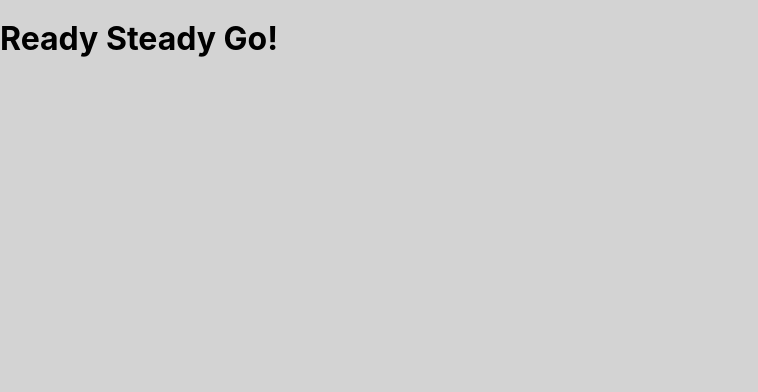
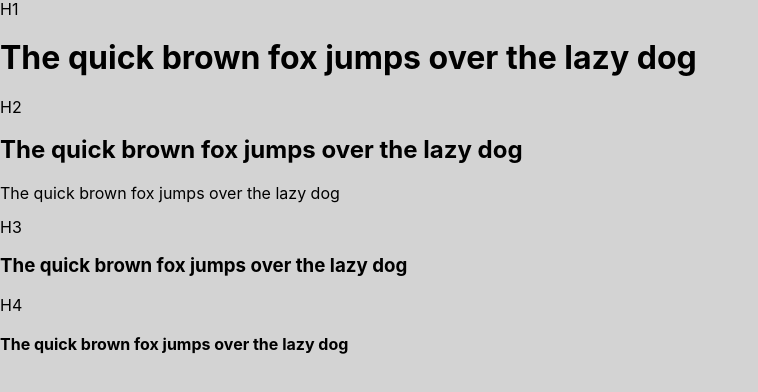
Before and after one commit to scottdh/static-site-starter, a website: page src/index.html in a window 1280 px wide. Shown: the whole page, without its empty margins (0-758 px from the left). Drawn offline with Linux system fonts and the light colour scheme.

Commit message:
Added typography examples to main page

```diff
--- a/scss/_elements.scss
+++ b/scss/_elements.scss
@@ -13,14 +13,17 @@ body {
 
 h1 {
   margin: 0;
-  margin-bottom: 2rem;
-  font-size: 1.75rem; // 28px
-  line-height: 2rem; // 32px
+  margin-bottom: 1.5rem;
+  font-size: 2rem; // 32px
+  line-height: 2.5rem; // 40px
   font-weight: $bold;
-
-  @media (min-width: 1400px) {
-    font-size: 2rem; // 32px
-    line-height: 2.5rem; // 48px
+  @media (min-width: 768px) {
+    font-size: 3rem; // 48px
+    line-height: 3.5rem; // 56px
+  }
+  @media (min-width: 1024px) {
+    font-size: 4rem; // 64px
+    line-height: 4.5rem; // 72px
   }
 }
 
@@ -30,12 +33,24 @@ h2 {
   font-weight: $semiBold;
   margin: 0;
   margin-bottom: 1rem;
+  @media (min-width: 1024px) {
+    font-size: 3rem; // 48px
+    line-height: 4.5rem; // 64px
+  }
 }
 
 h3 {
   font-size: 1rem;
   line-height: 1.5rem;
   font-weight: $semiBold;
+  margin: 0;
+  margin-bottom: 1rem;
+}
+
+h4 {
+  font-size: 1rem;
+  line-height: 1.5rem;
+  font-weight: $regular;
   margin: 0;
   margin-bottom: 1rem;
 }
@@ -72,3 +87,9 @@ ol {
     margin-bottom: 0.5rem;
   }
 }
+
+label {
+  font-size: 1rem;
+  line-height: 1.5rem;
+  margin: 0;
+}
--- a/scss/_theme.scss
+++ b/scss/_theme.scss
@@ -25,3 +25,7 @@ $background: $grey6;
 $primaryText: hsla(0, 0, 0, 1);
 $secondaryText: hsla(240, 6, 25, 0.6);
 $tertiaryText: hsla(240, 6, 25, 0.3);
+
+.secondaryText {
+  color: $secondaryText;
+}
--- a/scss/style.scss
+++ b/scss/style.scss
@@ -6,3 +6,7 @@
 @import "normalise.scss";
 @import "theme.scss";
 @import "elements.scss";
+
+.mainContainer {
+  padding: 2rem 4%;
+}
--- a/src/index.html
+++ b/src/index.html
@@ -10,7 +10,18 @@
     <title>Static Site Starter</title>
   </head>
   <body>
-    <h1>Ready Steady Go! <i class="fas fa-fire"></i></h1>
-    <script src="./js/app.js"></script>
+    <div class="mainContainer">
+      <label for="" class="secondaryText">H1</label>
+      <h1>The quick brown fox jumps over the lazy dog</h1>
+      <label for="" class="secondaryText">H2</label>
+      <h2>The quick brown fox jumps over the lazy dog</h2>
+      <p>The quick brown fox jumps over the lazy dog</p>
+      <label for="" class="secondaryText">H3</label>
+      <h3>The quick brown fox jumps over the lazy dog</h3>
+      <label for="" class="secondaryText">H4</label>
+      <h4>The quick brown fox jumps over the lazy dog</h4>
+    </div>
+
+    <script type="module" src="./js/app.js"></script>
   </body>
 </html>
```
